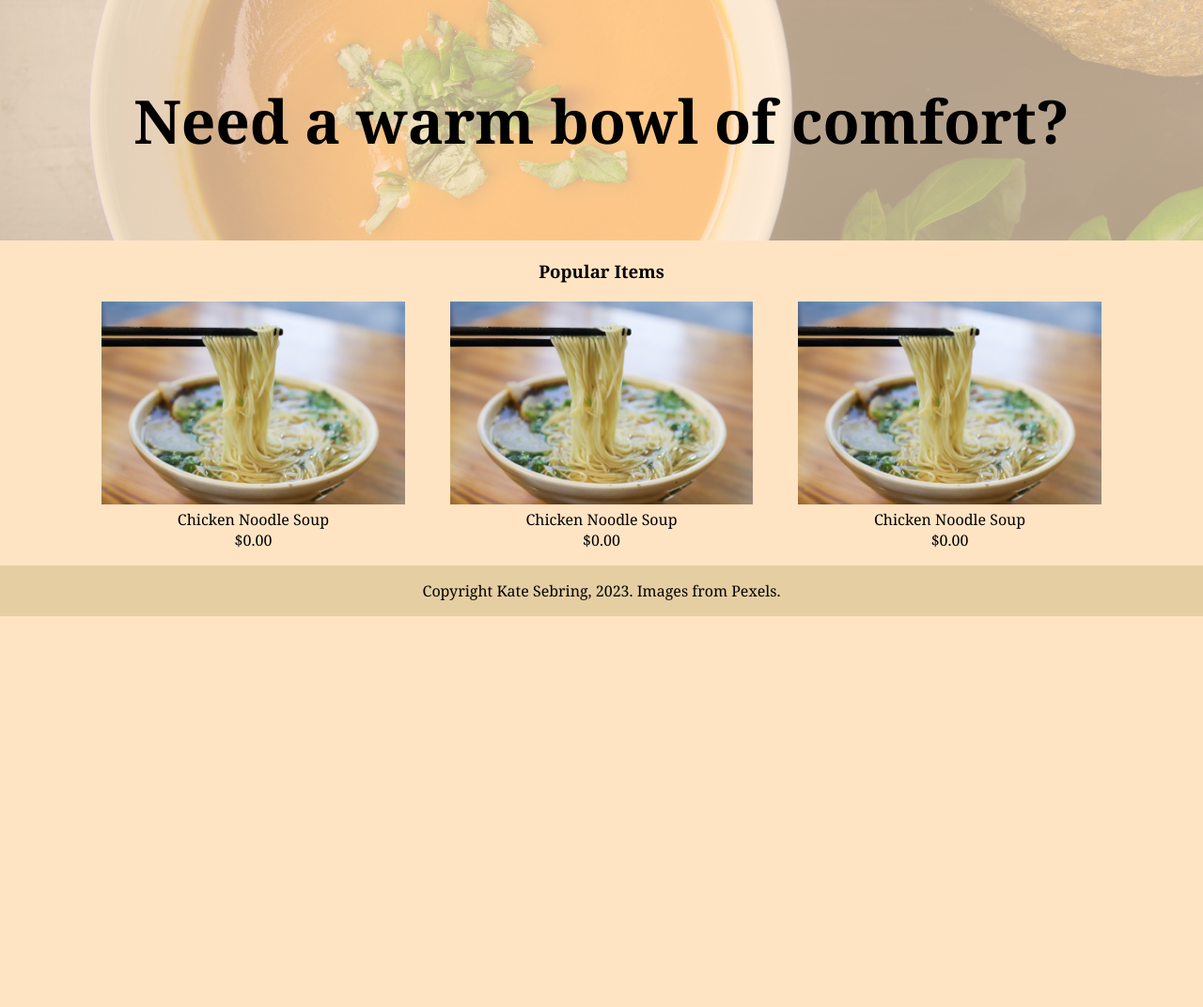
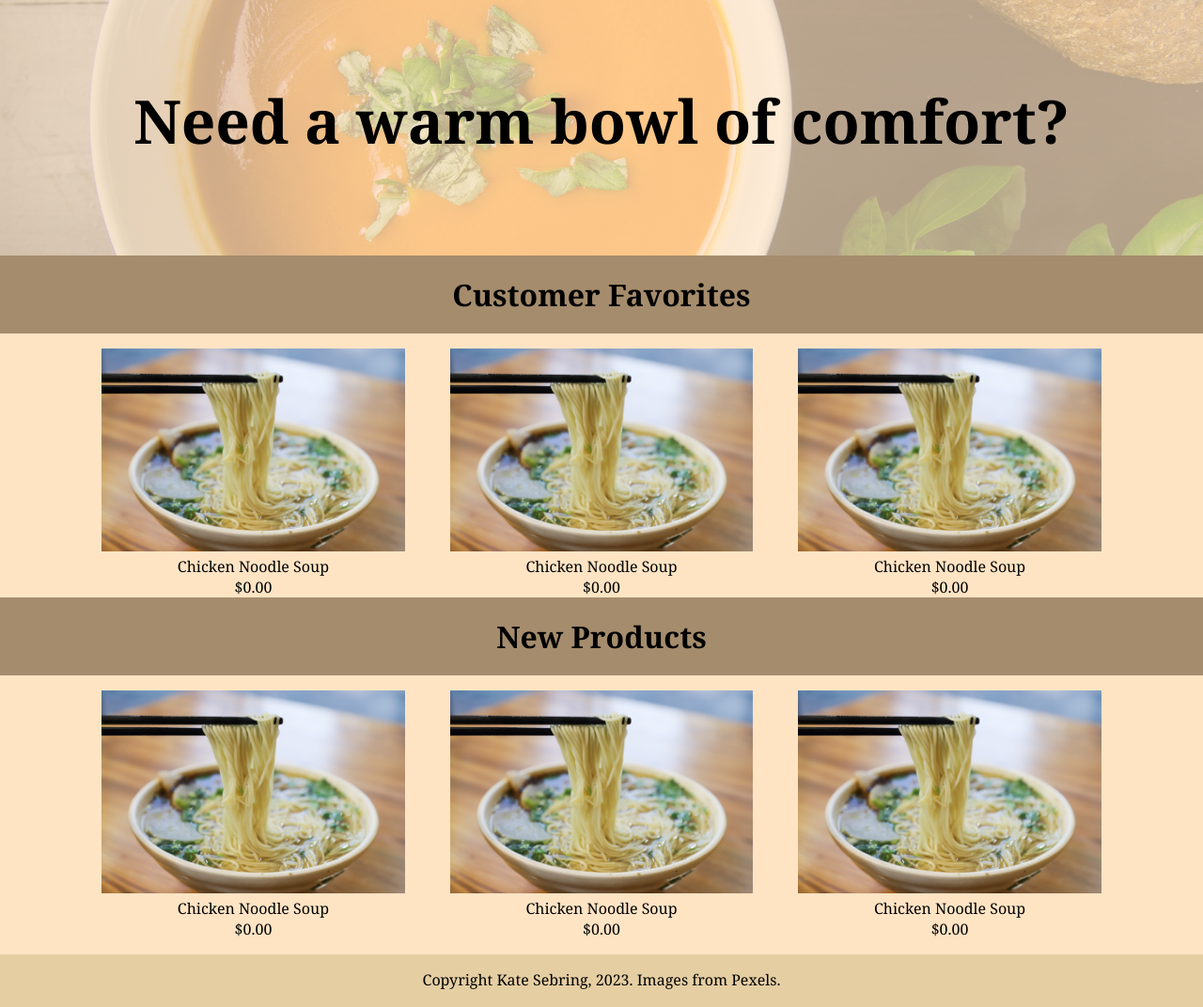
Before and after one commit to KateSebring/one-fell-soup, a PHP site: page / in a window 1280 px wide. Shown: the part 73-1145 px from the top of the page at 94% size. Before the commit the page ends 729 px from the top, so only its background shows below. Run offline with PHP 8.4, Linux system fonts and the light colour scheme.

Commit message:
Updated CSS for all pages + added headers to index

```diff
--- a/css/universal_settings.css
+++ b/css/universal_settings.css
@@ -30,9 +30,11 @@ h1 {
 
 footer {
     background-color: rgb(229, 206, 162);
-    margin-top:1em;
-    padding: 1em;
+    height: 2.5rem;
     text-align: center;
+    width:100%;
+    padding-top: 1em;
+    margin-top: 1em;
 }
 
 @media screen and (min-width: 620px) {
--- a/index.html
+++ b/index.html
@@ -12,10 +12,12 @@
         .home-page-welcome {
             width:100vw;
             height:20vw;
+            max-width: 100%;
             position: relative;
             display: flex;
             justify-content: center;
             align-items: center;
+            padding-bottom: 1em;
         }
 
         h2 {
@@ -42,6 +44,9 @@
         h3 {
             text-align: center;
             padding: 20px 0 20px 0;
+            background-color: rgb(165, 140, 108);
+            font-size: 2em;
+            margin-bottom: 0.5em;
         }
 
         .soup-grid {
@@ -112,7 +117,38 @@
         <!-- <button>Check out our menu!</button> -->
     </div>
 
-    <h3>Popular Items</h3>
+    <h3>Customer Favorites</h3>
+
+    <div class="soup-grid">
+        <div class="soup-item">
+            <img src="img/soup-1.jpeg" style="width:100%">
+            <p>
+                Chicken Noodle Soup<br>
+                $0.00
+                <!--GF/DF/allergy notices-->
+            </p>
+        </div>
+
+        <div class="soup-item">
+            <img src="img/soup-1.jpeg" style="width:100%">
+            <p>
+                Chicken Noodle Soup<br>
+                $0.00
+                <!--GF/DF/allergy notices-->
+            </p>
+        </div>
+
+        <div class="soup-item">
+            <img src="img/soup-1.jpeg" style="width:100%">
+            <p>
+                Chicken Noodle Soup<br>
+                $0.00
+                <!--GF/DF/allergy notices-->
+            </p>
+        </div>
+    </div>
+
+    <h3>New Products</h3>
 
     <div class="soup-grid">
         <div class="soup-item">
--- a/shopping_cart.html
+++ b/shopping_cart.html
@@ -21,6 +21,7 @@
     </style>
 </head>
 <body>
+    <div id="container">
         <nav>
             <h1>One Fell Soup</h1>
             <button class="hamburger" type="button">
@@ -37,7 +38,7 @@
             <div class="nav-item"><a href="shopping_cart.html">Shopping Cart (0)</a></div>
         </nav>
 
-    <!-- <h2>Your Items</h2> -->
+        <h2>Your Items</h2>
 
         <div class="customer-products">
             <p><img src="img/soup-1.jpeg" class="product-img"/></p>
@@ -58,13 +59,11 @@
             </p>
         </div>
 
-    <p>
         <label for="pickup-method">Pickup Method:</label>
         <select name="pickup-method" id="pickup-method">
             <option value="eat-in">Eat-in</option>
             <option value="carry-out">Carry Out</option>
         </select>
-    </p>
 
         <p>Subtotal: $0.00
         (Tax calculated at checkout)</p>
@@ -75,5 +74,6 @@
             Copyright Kate Sebring, 2023. Images from Pexels.
             <!-- set up credits for images here -->
         </footer>
+    </div>
 </body>
 </html>
```
Also changed, not shown: menu.html (+3 -5 lines). Lines whose indentation alone changed are shown as unchanged.
